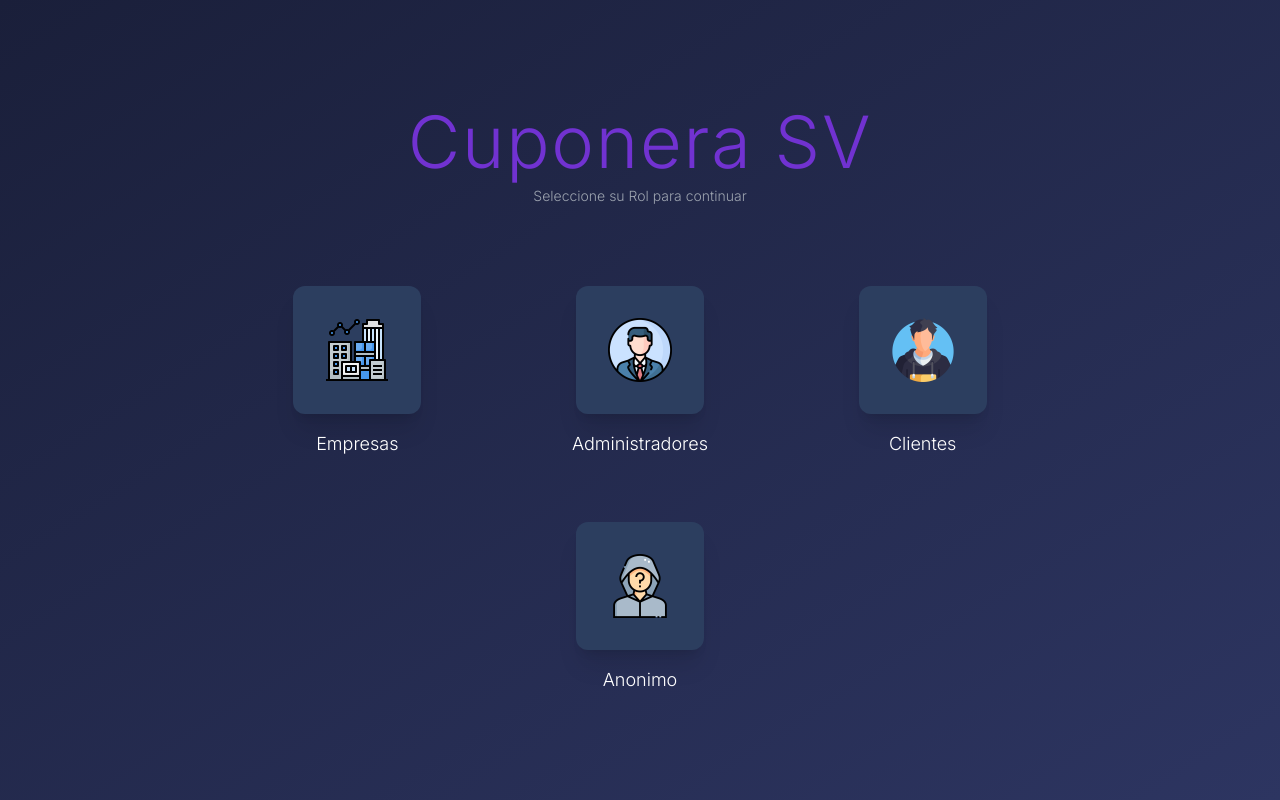
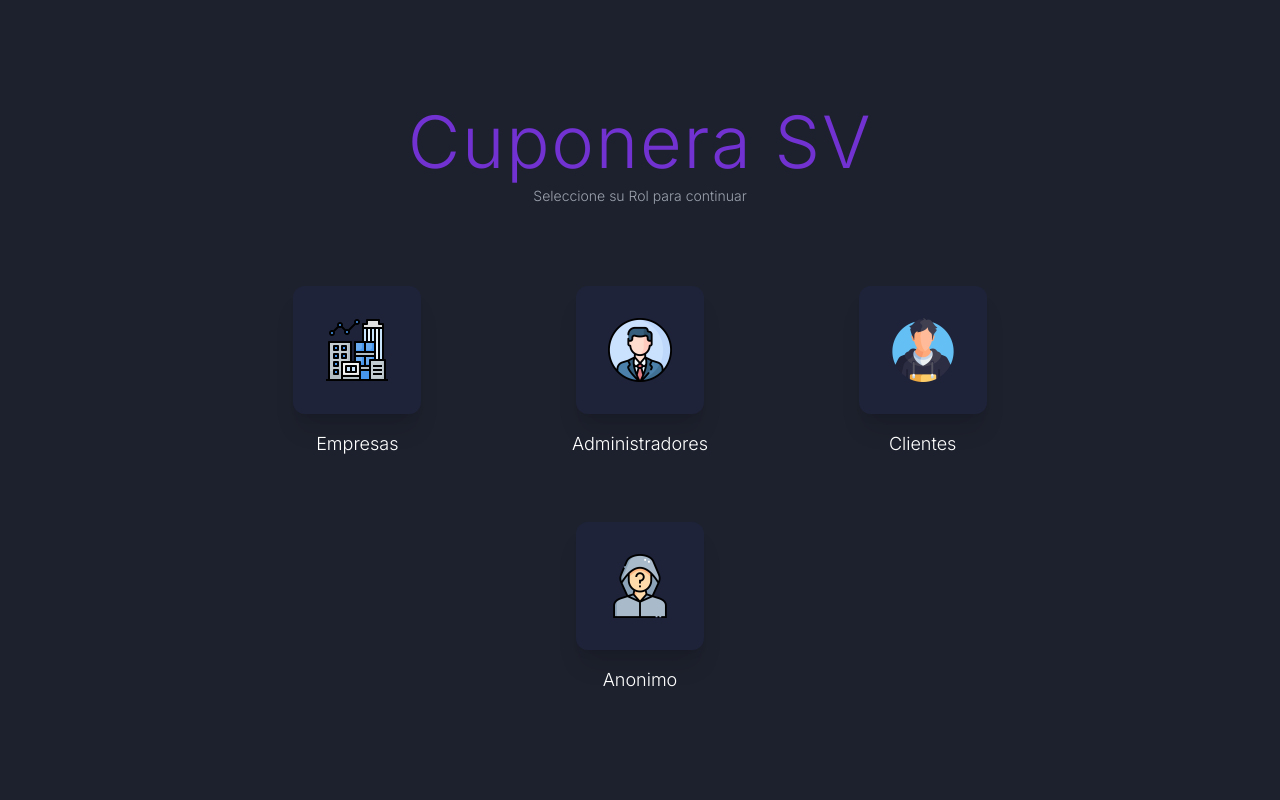
Before and after one commit to ronald12q/LacuponeraSV, a PHP site: page / in a window 1280 px wide. Run offline with PHP 8.4, Linux system fonts and the light colour scheme; some libraries are stand-ins or nearby versions.

Commit message:
cambio de colores mejora

```diff
--- a/views/home.php
+++ b/views/home.php
@@ -34,7 +34,7 @@
         }
     </script>
 </head>
-<body class="bg-gradient-to-br from-[#1a1f3a] to-[#2d3561] min-h-screen flex justify-center items-center text-white font-sans">
+<body class="bg-[#1D212D] min-h-screen flex justify-center items-center text-white font-sans">
     <div class="w-full max-w-5xl px-8 py-12">
         <header class="text-center mb-20">
             <h1 class="text-7xl text-[#7132d1ff]  text-strong mb-2 font-light tracking-wide">Cuponera SV</h1>
@@ -45,21 +45,21 @@
 
             <div class="grid grid-cols-3 gap-x-20 mb-16">
                 <a href="?url=login/empresas" class="flex flex-col items-center cursor-pointer transition-transform duration-300 hover:-translate-y-2">
-                    <div class="w-32 h-32 bg-[#2c3e5f] rounded-xl flex justify-center items-center mb-4 shadow-xl transition-all duration-300 hover:shadow-[#6c8aff]/30 hover:bg-[#364968]">
+                    <div class="w-32 h-32 bg-[#1E233A] rounded-xl flex justify-center items-center mb-4 shadow-xl transition-all duration-300 hover:shadow-[#6c8aff]/30 hover:bg-[#2a3150]">
                         <img src="public/images/empresas-icon.png" alt="Empresas" class="w-16 h-16 object-contain">
                     </div>
                     <h2 class="text-lg font-light text-white">Empresas</h2>
                 </a>
 
                 <a href="?url=login/admin" class="flex flex-col items-center cursor-pointer transition-transform duration-300 hover:-translate-y-2">
-                    <div class="w-32 h-32 bg-[#2c3e5f] rounded-xl flex justify-center items-center mb-4 shadow-xl transition-all duration-300 hover:shadow-[#6c8aff]/30 hover:bg-[#364968]">
+                    <div class="w-32 h-32 bg-[#1E233A] rounded-xl flex justify-center items-center mb-4 shadow-xl transition-all duration-300 hover:shadow-[#6c8aff]/30 hover:bg-[#2a3150]">
                         <img src="public/images/admin-icon.png" alt="Administradores" class="w-16 h-16 object-contain">
                     </div>
                     <h2 class="text-lg font-light text-white">Administradores</h2>
                 </a>
 
                 <a href="?url=login/cliente" class="flex flex-col items-center cursor-pointer transition-transform duration-300 hover:-translate-y-2">
-                    <div class="w-32 h-32 bg-[#2c3e5f] rounded-xl flex justify-center items-center mb-4 shadow-xl transition-all duration-300 hover:shadow-[#6c8aff]/30 hover:bg-[#364968]">
+                    <div class="w-32 h-32 bg-[#1E233A] rounded-xl flex justify-center items-center mb-4 shadow-xl transition-all duration-300 hover:shadow-[#6c8aff]/30 hover:bg-[#2a3150]">
                         <img src="public/images/clientes-icon.png" alt="Clientes" class="w-16 h-16 object-contain">
                     </div>
                     <h2 class="text-lg font-light text-white">Clientes</h2>
@@ -69,7 +69,7 @@
 
             <div class="flex justify-center">
                 <a href="?url=anonimo" class="flex flex-col items-center cursor-pointer transition-transform duration-300 hover:-translate-y-2">
-                    <div class="w-32 h-32 bg-[#2c3e5f] rounded-xl flex justify-center items-center mb-4 shadow-xl transition-all duration-300 hover:shadow-[#6c8aff]/30 hover:bg-[#364968]">
+                    <div class="w-32 h-32 bg-[#1E233A] rounded-xl flex justify-center items-center mb-4 shadow-xl transition-all duration-300 hover:shadow-[#6c8aff]/30 hover:bg-[#2a3150]">
                         <img src="public/images/anonimo-icon.png" alt="Anónimo" class="w-16 h-16 object-contain">
                     </div>
                     <h2 class="text-lg font-light text-white">Anonimo</h2>
--- a/views/login.php
+++ b/views/login.php
@@ -27,7 +27,7 @@
         }
     </script>
 </head>
-<body class="bg-gradient-to-br from-[#1a1f3a] to-[#2d3561] min-h-screen flex justify-center items-center text-white font-sans py-12">
+<body class="bg-[#1D212D] min-h-screen flex justify-center items-center text-white font-sans py-12">
     <div class="w-full max-w-md px-8">
         <header class="text-center mb-8">
             <h1 class="text-5xl text-[#6c8aff] mb-6 font-light tracking-wide">Cuponera SV</h1>
@@ -68,7 +68,7 @@
                 </div>
             <?php endif; ?>
 
-            <div class="bg-[#2c3e5f]/30 backdrop-blur-sm border border-[#3d4d6f] rounded-2xl p-8 shadow-2xl">
+            <div class="bg-[#1E233A]/30 backdrop-blur-sm border border-[#3d4d6f] rounded-2xl p-8 shadow-2xl">
                 <form action="?url=login/authenticate" method="POST" class="space-y-6">
 
                     <?php if(isset($role)): ?>
@@ -107,7 +107,7 @@
                     <!-- Botón de Iniciar Sesión -->
                     <button
                         type="submit"
-                        class="w-full bg-[#5c7cff] hover:bg-[#4d6eef] text-white font-normal py-3 rounded-lg transition-all duration-200 shadow-lg hover:shadow-[#6c8aff]/50 mt-6"
+                        class="w-full bg-[#362DD2] hover:bg-[#4d6eef] text-white font-normal py-3 rounded-lg transition-all duration-200 shadow-lg hover:shadow-[#6c8aff]/50 mt-6"
                     >
                         Iniciar Sesión
                     </button>
```
Also changed, not shown: views/admin_dashboard.php (+5 -5 lines), views/register.php (+4 -4 lines).
